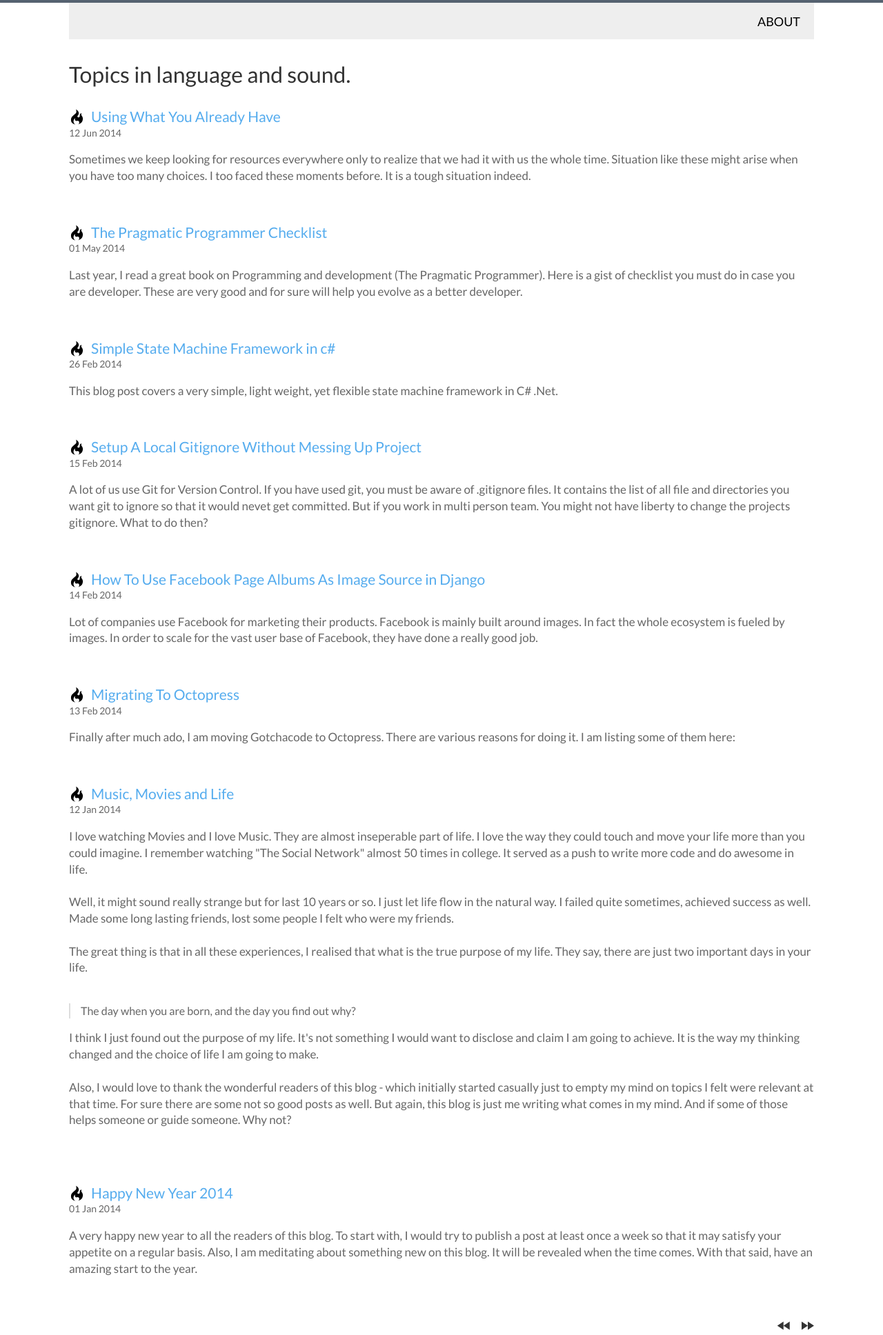
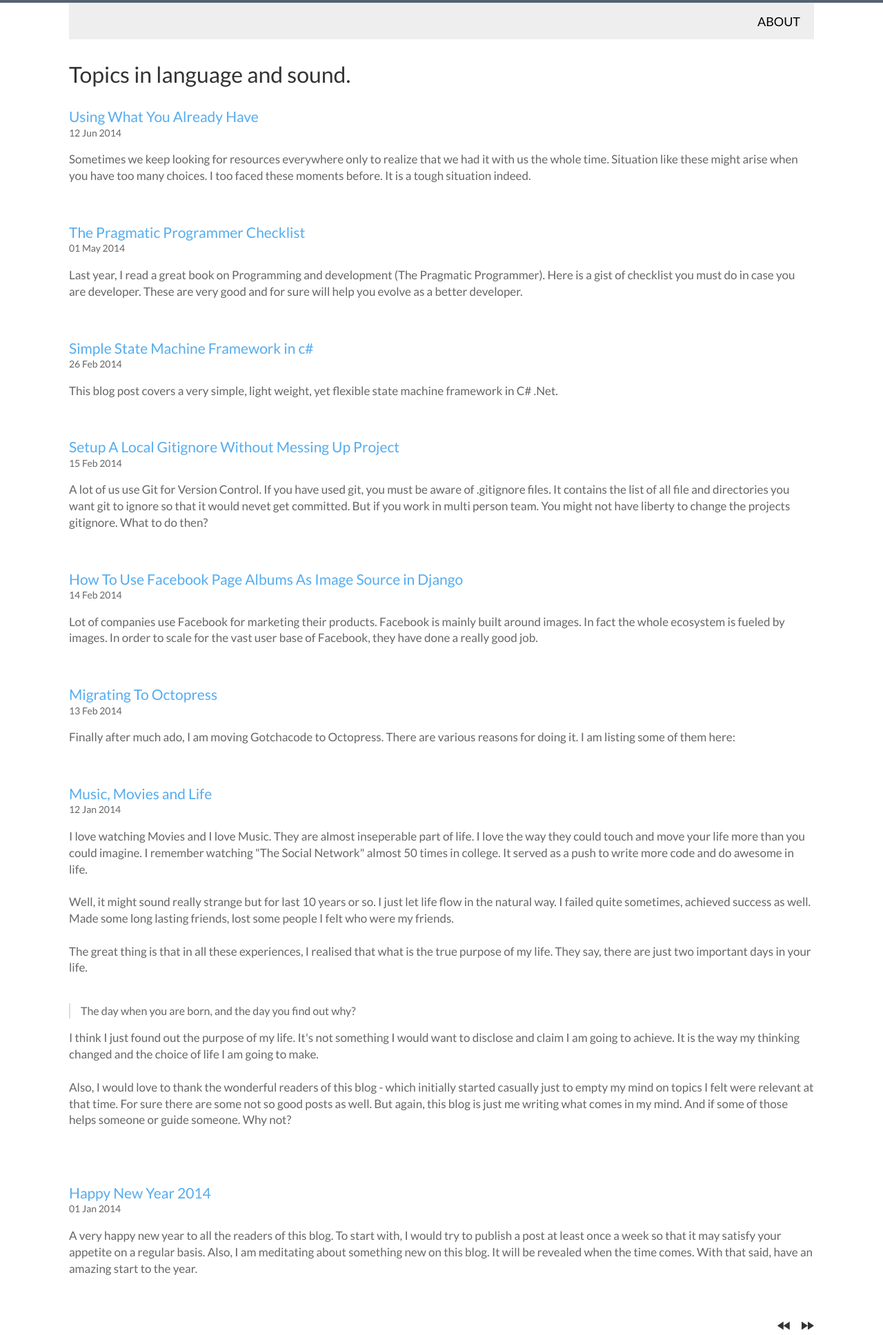
Before and after one commit to languageandsound/languageandsound.github.io, a Jekyll site: the page built from index.html, in a window 1280 px wide. Shown: the whole page at 69% size. Built offline with Jekyll 4.4.1, drawn with Linux system fonts in a browser that asks for light colours; the list of posts is cut into pages by our own code.

```diff
--- a/index.html
+++ b/index.html
@@ -1,12 +1,12 @@
 ---
 layout: default
-title: A guide to your digital life
+title: Language and Sound
 ---
 
 <div class="listing">
     {% for post in paginator.posts %}
     <div class="post other link">
-      <h2><span class="mega-octicon octicon-flame" style="min-width: 32px;"></span><a href="/white-paper{{post.url}}">{{ post.title }}</a></h2>
+      <h2><!-- <span class="mega-octicon octicon-flame" style="min-width: 32px;"></span>--><a href="/white-paper{{post.url}}">{{ post.title }}</a></h2>
       <p class="post-date">{{ post.date | date_to_string }}</p>
 
       <p>{{ post.excerpt }}</p>
```
